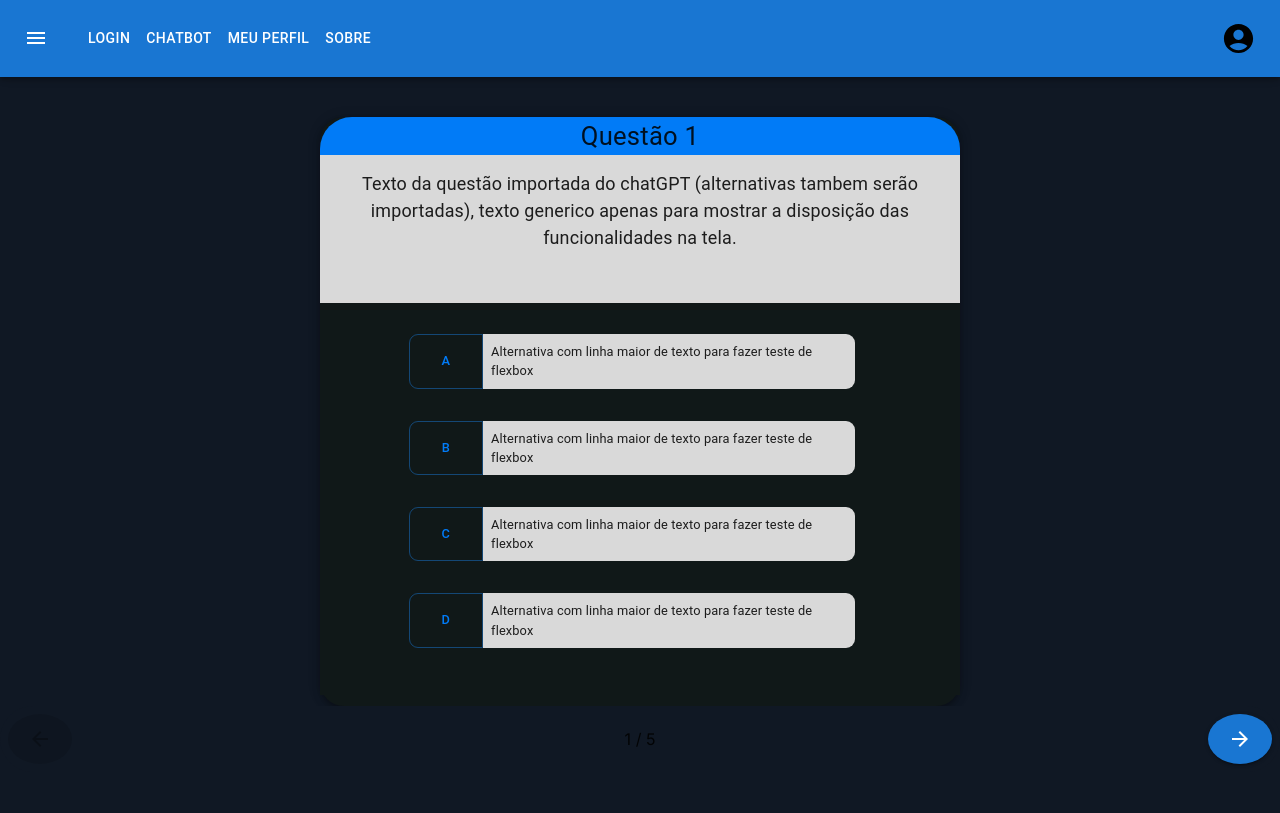
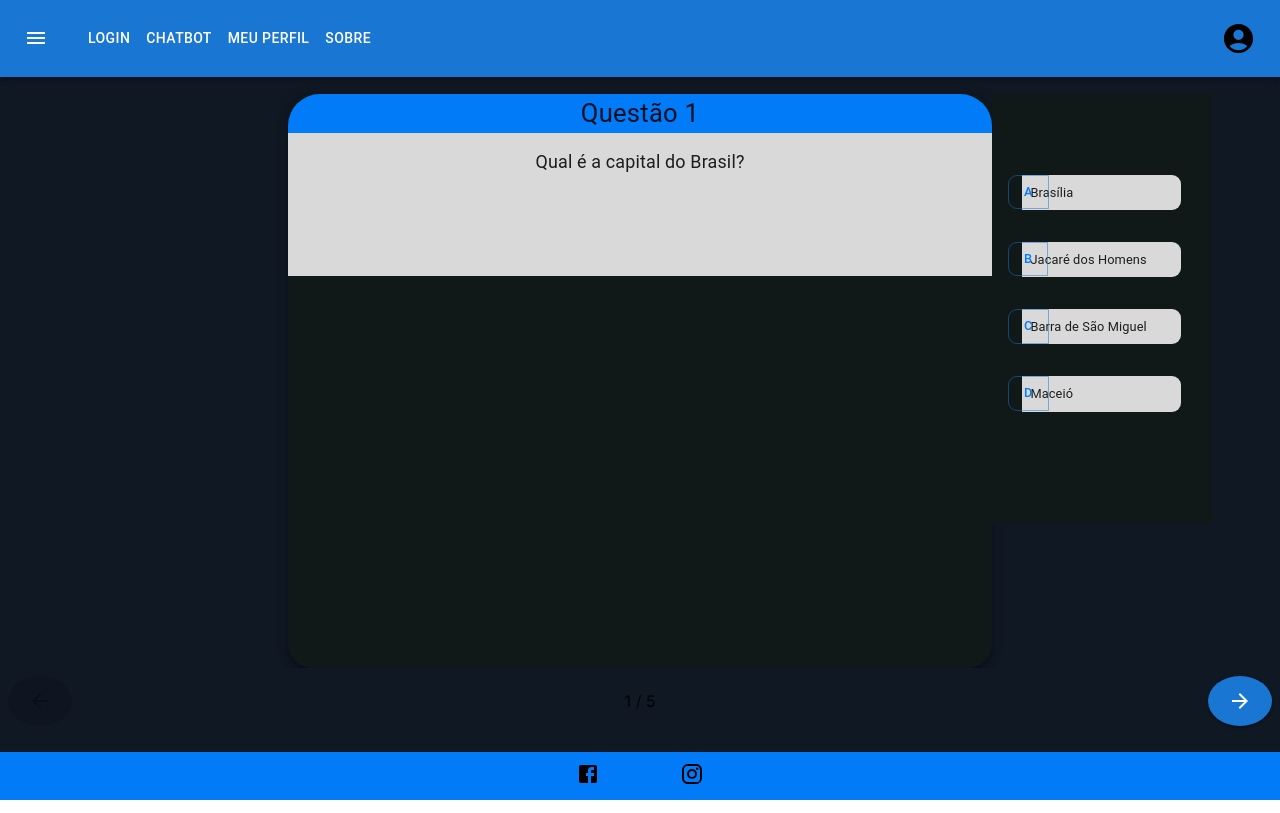
Before and after one commit to AulaOnline/AulaOnline, a React (Create React App) app: page /questionario in a window 1280 px wide. Built offline with nearby package versions, Linux system fonts and the light colour scheme.

Commit message:
questionario faltando reencaixar o grid do radiogroup e checker

```diff
--- a/src/Pages/Questionario.js
+++ b/src/Pages/Questionario.js
@@ -1,59 +1,96 @@
-import * as React from 'react';
-import Navbar from "../Layout/components/Navbar";
-import { Grid, Paper, Typography, Button } from "@mui/material";
-import { MobileStepper } from "@mui/material";
+import React, { useState } from 'react';
+import Box from '@mui/material/Box';
 import { useTheme } from '@mui/material/styles';
+import MobileStepper from '@mui/material/MobileStepper';
+import Paper from '@mui/material/Paper';
+import Typography from '@mui/material/Typography';
+import Button from '@mui/material/Button';
+import Dialog from '@mui/material/Dialog';
+import DialogTitle from '@mui/material/DialogTitle';
+import DialogContent from '@mui/material/DialogContent';
+import DialogContentText from '@mui/material/DialogContentText';
+import DialogActions from '@mui/material/DialogActions';
 import ArrowForwardIcon from '@mui/icons-material/ArrowForward';
 import ArrowBackIcon from '@mui/icons-material/ArrowBack';
+import { Grid } from '@mui/material';
+import Navbar from '../Layout/components/Navbar';
+import Footer from '../Layout/components/Footer';
 
-export default function Questionario() {
 const steps = [
     {
         label: 'Questão 1',
-            description: `Texto da questão importada do chatGPT (alternativas tambem serão importadas), texto generico apenas para mostrar a disposição das funcionalidades na tela.`,
-            options: ['A', 'B', 'C', 'D']
+        question: 'Qual é a capital do Brasil?',
+        options: ['A', 'B', 'C', 'D'],
+        alternatives: ['Brasília', 'Jacaré dos Homens', 'Barra de São Miguel', 'Maceió'],
+        answer: 'A'
     },
     {
         label: 'Questão 2',
-            description: `Texto da questão importada do chatGPT (alternativas tambem serão importadas), texto generico apenas para mostrar a disposição das funcionalidades na tela.`,
-            options: ['A', 'B', 'C', 'D']
+        question: 'Qual é o maior planeta do sistema solar?',
+        options: ['A', 'B', 'C', 'D'],
+        alternatives: ['Júpiter', 'Plutão', 'Terra Plana', 'Planeta Brasil'],
+        answer: 'A'
     },
     {
         label: 'Questão 3',
-            description: `Texto da questão importada do chatGPT (alternativas tambem serão importadas), texto generico apenas para mostrar a disposição das funcionalidades na tela.`,
-            options: ['A', 'B', 'C', 'D']
+        question: 'Quem escreveu "Dom Quixote"?',
+        options: ['A', 'B', 'C', 'D'],
+        alternatives: ['Machado de Assis', 'Cervantes', 'Shakespeare', 'Dostoiévski'],
+        answer: 'B'
     },
     {
         label: 'Questão 4',
-            description: `Texto da questão importada do chatGPT (alternativas tambem serão importadas), texto generico apenas para mostrar a disposição das funcionalidades na tela.`,
-            options: ['A', 'B', 'C', 'D']
+        question: 'Qual é a fórmula química da água?',
+        options: ['A', 'B', 'C', 'D'],
+        alternatives: ['H2O', 'CO2', 'O2', 'NaCl'],
+        answer: 'A'
     },
     {
         label: 'Questão 5',
-            description: `Texto da questão importada do chatGPT (alternativas tambem serão importadas), texto generico apenas para mostrar a disposição das funcionalidades na tela.`,
-            options: ['A', 'B', 'C', 'D']
+        question: 'Quem pintou a "Mona Lisa"?',
+        options: ['A', 'B', 'C', 'D'],
+        alternatives: ['Van Gogh', 'Da Vinci', 'Picasso', 'Michelangelo'],
+        answer: 'B'
     },
 ];
+
+export default function Questionario() {
     const theme = useTheme();
-    const [activeStep, setActiveStep] = React.useState(0);
-    const maxSteps = steps.length;
+    const [activeStep, setActiveStep] = useState(0);
+    const [selectedOptions, setSelectedOptions] = useState(Array(steps.length).fill(''));
+    const [openDialog, setOpenDialog] = useState(false);
 
     const handleNext = () => {
-        setActiveStep((prevActiveStep) => prevActiveStep + 1);
+        setActiveStep(prevActiveStep => prevActiveStep + 1);
     };
 
     const handleBack = () => {
-        setActiveStep((prevActiveStep) => prevActiveStep - 1);
+        setActiveStep(prevActiveStep => prevActiveStep - 1);
     };
-    const [selectedOption, setSelectedOption] = React.useState(Array(steps.length).fill(null));
 
-    const handleOptionClick = (option, index) => {
-        setSelectedOption(prevSelectedOption => {
-            const newSelectedOption = [...prevSelectedOption];
-            newSelectedOption[index] = option;
-            return newSelectedOption;
-        });
+    const handleOptionClick = index => {
+        const newSelectedOptions = [...selectedOptions];
+        newSelectedOptions[activeStep] = `option-${index}`;
+        setSelectedOptions(newSelectedOptions);
     };
+
+    const handleConfirm = () => {
+        setOpenDialog(true);
+    };
+
+    const handleCloseDialog = () => {
+        setOpenDialog(false);
+    };
+
+    const calculateCorrectAnswers = () => {
+        return selectedOptions.reduce((count, selectedOption, index) => {
+            const correctAnswer = `option-${steps[index].options.indexOf(steps[index].answer)}`;
+            return count + (selectedOption === correctAnswer ? 1 : 0);
+        }, 0);
+    };
+
+    const correctAnswers = calculateCorrectAnswers();
+    const maxSteps = steps.length;
 
     return (
         <Grid container>
@@ -61,79 +98,58 @@ export default function Questionario() {
             <Grid
                 container
                 direction="column"
-                xs='12'
+                xs={12}
                 sx={{
                     bgcolor: "#101824",
                     display: "flex",
-                    height: "calc(100vh - 64px)",
-                    width: "calc(100vw - 20%)",
+                    height: "calc(100vh - 125px)",
                     justifyContent: "center",
                     alignItems: "center",
                     textAlign: "center"
-                }}>
-                <Paper elevation={5} sx={{ borderRadius: 6, bgcolor: "#101818", height: "80%", width: "50%" }}>
-                    <Grid container
-                        xs={'auto'}
-                        direction="column"
-                        alignItems="flex-start"
-                        sx={{
-                            height: '100%',
-                            alignItems: "flex-start"
-                        }}>
-                        <Grid item container
-                            justifyContent="center"
-                            sx={{
-                                borderRadius: '32px 32px 0 0',
-                                bgcolor: "#017BF7",
-                                width: "100%"
-                            }}>
+                }}
+            >
+                <Paper elevation={5} xs="12" md="12" sx={{ borderRadius: 6, bgcolor: "#101818", height: "85%", width: "55%" }}>
+                    <Grid container xs="12" md="12" direction="column" alignItems="center" sx={{ height: '100%', alignItems: "flex-start" }}>
+                        <Grid item container justifyContent="center" sx={{ borderRadius: '32px 32px 0 0', bgcolor: "#017BF7", width: "100%" }}>
                             <Typography sx={{ fontSize: '2vw', textAlign: 'center' }}>{steps[activeStep].label}</Typography>
                         </Grid>
                         <Grid item container sx={{ bgcolor: "#D9D9D9", height: '25%', width: '100%', p: 2 }}>
-                            <Typography sx={{ width: '100%', textAlign: 'center', fontSize: '1.4vw' }}>{steps[activeStep].description}</Typography>
+                            <Typography sx={{ width: '100%', textAlign: 'center', fontSize: '1.4vw' }}>{steps[activeStep].question}</Typography>
                         </Grid>
-                            <Grid item container xs={'8'} sx={{ display: "flex", bgcolor: "#101818", width: '100%', p: 2, overflowY: 'auto', alignItems: 'center', height: '75%' }}>
-                            <Grid container
-                                direction="column"
-                                spacing={2}
-                                sx={{
-                                    display: "flex",
-                                    justifyContent: "center",
-                                    alignItems: 'center'
-                                }}>
+                        <Grid item container xs={'auto'} md={'auto'} sx={{ display: "flex", bgcolor: "#101818", width: '100%', p: 2, overflowY: 'auto', alignItems: 'center', height: '75%' }}>
+                            <Grid container direction="column" spacing={2} sx={{ display: "flex", justifyContent: "center", alignItems: 'center' }}>
                                 {steps[activeStep].options.map((option, index) => (
-                                    <Grid item container xs='auto' sx={{ display: "flex", bgcolor: "#101818", width: '100%', p: 2 }}>
-                                    <Grid item xs={2}>
+                                    <Grid item container xs={12} md={12} sx={{ display: "flex", bgcolor: "#101818", width: '100%', p: 2 }}>
+                                        <Grid item xs={2} md={1}>
                                             <Button
-                                            variant={selectedOption[activeStep] === option ? 'contained' : 'outlined'}
-                                            onClick={() => handleOptionClick(option, activeStep)}
+                                                variant={selectedOptions[activeStep] === `option-${index}` ? 'contained' : 'outlined'}
+                                                onClick={() => handleOptionClick(index)}
                                                 sx={{
                                                     fontSize: '1vw',
                                                     borderRadius: '9px 0 0 9px',
-                                                color: selectedOption[activeStep] === option ? 'white' : '#017BF7',
-                                                backgroundColor: selectedOption[activeStep] === option ? '#017BF7' : 'transparent',
-                                                width: '100%', // Remova fullWidth e use width: '100%'
-                                                height: '100%',
+                                                    color: selectedOptions[activeStep] === `option-${index}` ? 'white' : '#017BF7',
+                                                    backgroundColor: selectedOptions[activeStep] === `option-${index}` ? '#017BF7' : 'transparent',
+                                                    minWidth: '10%',
+                                                    maxHeight: '100%',
                                                 }}
                                             >
                                                 {option}
                                             </Button>
                                         </Grid>
-                                    <Grid item xs={10} sx={{ display: "flex", alignItems: 'stretch', bgcolor: "#D9D9D9", borderRadius: '0 9px 9px 0' }}>
-                                        <Typography
-                                            sx={{
-                                                fontSize: '1vw',
-                                                textAlign: 'left',
-                                                padding: 1,
-                                                width: '100%',
-                                            }}
-                                        >
-                                            Alternativa com linha maior de texto para fazer teste de flexbox
-                                        </Typography>
+                                        <Grid item xs={10} md={11} sx={{ minWidth: '80%', display: "flex", alignItems: 'stretch', bgcolor: "#D9D9D9", borderRadius: '0 9px 9px 0' }}>
+                                            <Typography sx={{ fontSize: '1vw', textAlign: 'left', padding: 1, width: '100%' }}>{steps[activeStep].alternatives[index]}</Typography>
                                         </Grid>
                                     </Grid>
-
                                 ))}
+                                <Grid item xs={6} md={6} sx={{ maxWidth: '50%'}}>
+                                    {activeStep === steps.length - 1 && (
+                                        <Box sx={{ display: 'flex', justifyContent: 'center', marginTop: 2 }}>
+                                            <Button variant="contained" onClick={handleConfirm}>
+                                                Confirmar Respostas
+                                            </Button>
+                                        </Box>
+                                    )}
+                                </Grid>
                             </Grid>
                         </Grid>
                     </Grid>
@@ -154,11 +170,7 @@ export default function Questionario() {
                                 onClick={handleNext}
                                 disabled={activeStep === maxSteps - 1}
                             >
-                                {theme.direction === 'rtl' ? (
-                                    <ArrowBackIcon />
-                                ) : (
-                                    <ArrowForwardIcon />
-                                )}
+                                {theme.direction === 'rtl' ? <ArrowBackIcon /> : <ArrowForwardIcon />}
                             </Button>
                         }
                         backButton={
@@ -170,16 +182,24 @@ export default function Questionario() {
                                 onClick={handleBack}
                                 disabled={activeStep === 0}
                             >
-                                {theme.direction === 'rtl' ? (
-                                    <ArrowForwardIcon />
-                                ) : (
-                                    <ArrowBackIcon />
-                                )}
+                                {theme.direction === 'rtl' ? <ArrowForwardIcon /> : <ArrowBackIcon />}
                             </Button>
                         }
                     />
                 </Grid>
             </Grid>
+            <Footer cor={'#017BF7'} />
+            <Dialog open={openDialog} onClose={handleCloseDialog}>
+                <DialogTitle>Resultado</DialogTitle>
+                <DialogContent>
+                    <DialogContentText>
+                        {`Você acertou ${correctAnswers} de ${steps.length} perguntas!`}
+                    </DialogContentText>
+                </DialogContent>
+                <DialogActions>
+                    <Button onClick={handleCloseDialog}>Fechar</Button>
+                </DialogActions>
+            </Dialog>
         </Grid>
     );
 }
```
Lines whose indentation alone changed are shown as unchanged.
